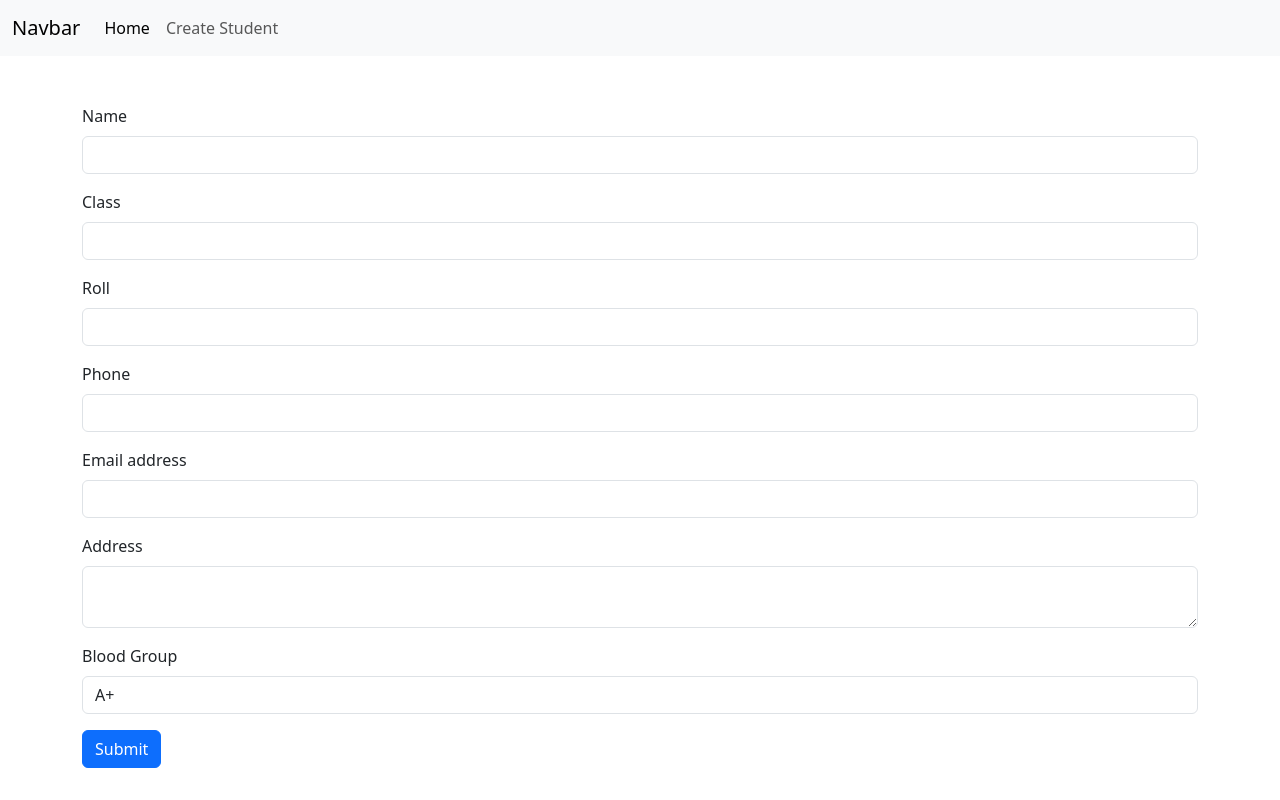
After one commit to Muntasir2762/Batch-17-Class-50, a PHP site: page /create.php in a window 1280 px wide. The commit adds this page. Run offline with PHP 8.4, Linux system fonts and the light colour scheme.

Commit message:
Data insert is done

```diff
--- /dev/null
+++ b/create.php
@@ -0,0 +1,107 @@
+<?php
+    include 'config.php';
+?>
+
+<?php
+
+    if(isset($_POST['submit'])){
+
+        $name = $_POST['name'];
+        $class = $_POST['class'];
+        $roll = $_POST['roll'];
+        $phone = $_POST['phone'];
+        $email = $_POST['email'];
+        $address = $_POST['address'];
+        $blood_group = $_POST['blood_group'];
+
+        $query = "INSERT INTO students (name, class, roll, phone, email, address, blood_group)
+        VALUES ('$name', '$class', '$roll', '$phone', '$email', '$address', '$blood_group')";
+
+        $insertData = mysqli_query($connection, $query);
+
+        if($insertData == true){
+            header('location:index.php');
+        }
+        else{
+            echo "Failed to insert data";
+        }
+    }
+?>
+
+<!DOCTYPE html>
+<html lang="en">
+
+<head>
+    <meta charset="UTF-8">
+    <meta name="viewport" content="width=device-width, initial-scale=1.0">
+    <title>Student Management System</title>
+    <link href="https://cdn.jsdelivr.net/npm/bootstrap@5.3.7/dist/css/bootstrap.min.css" rel="stylesheet" integrity="sha384-LN+7fdVzj6u52u30Kp6M/trliBMCMKTyK833zpbD+pXdCLuTusPj697FH4R/5mcr" crossorigin="anonymous">
+</head>
+
+<body>
+    <nav class="navbar navbar-expand-lg bg-body-tertiary">
+        <div class="container-fluid">
+            <a class="navbar-brand" href="index.php">Navbar</a>
+            <button class="navbar-toggler" type="button" data-bs-toggle="collapse" data-bs-target="#navbarSupportedContent" aria-controls="navbarSupportedContent" aria-expanded="false" aria-label="Toggle navigation">
+                <span class="navbar-toggler-icon"></span>
+            </button>
+            <div class="collapse navbar-collapse" id="navbarSupportedContent">
+                <ul class="navbar-nav me-auto mb-2 mb-lg-0">
+                    <li class="nav-item">
+                        <a class="nav-link active" aria-current="page" href="index.php">Home</a>
+                    </li>
+                    <li class="nav-item">
+                        <a class="nav-link" href="create.php">Create Student</a>
+                    </li>
+                </ul>
+            </div>
+        </div>
+    </nav>
+
+    <div class="container mt-5">
+        <form action="" method="post">
+            <div class="mb-3">
+                <label for="name" class="form-label">Name</label>
+                <input type="text" class="form-control" id="name" name="name" value="" required>
+            </div>
+            <div class="mb-3">
+                <label for="class" class="form-label">Class</label>
+                <input type="text" class="form-control" id="class" name="class" value="" required>
+            </div>
+            <div class="mb-3">
+                <label for="roll" class="form-label">Roll</label>
+                <input type="number" class="form-control" id="roll" name="roll" value="" required>
+            </div>
+            <div class="mb-3">
+                <label for="phone" class="form-label">Phone</label>
+                <input type="number" class="form-control" id="phone" name="phone" value="" required>
+            </div>
+            <div class="mb-3">
+                <label for="email" class="form-label">Email address</label>
+                <input type="email" class="form-control" id="email" name="email" value="" required>
+            </div>
+            <div class="mb-3">
+                <label for="address" class="form-label">Address</label>
+                <textarea name="address" class="form-control" id="address" required></textarea>
+            </div>
+            <div class="mb-3">
+                <label for="blood_group" class="form-label">Blood Group</label>
+                <select name="blood_group" id="blood_group" class="form-control" required>
+                    <option value="A+">A+</option>
+                    <option value="A-">A-</option>
+                    <option value="B+">B+</option>
+                    <option value="B-">B-</option>
+                    <option value="AB+">AB+</option>
+                    <option value="AB-">AB-</option>
+                    <option value="O+">O+</option>
+                    <option value="O-">O-</option>
+                </select>
+            </div>
+            <button type="submit" name="submit" class="btn btn-primary">Submit</button>
+        </form>
+    </div>
+
+    <script src="https://cdn.jsdelivr.net/npm/bootstrap@5.3.7/dist/js/bootstrap.bundle.min.js" integrity="sha384-ndDqU0Gzau9qJ1lfW4pNLlhNTkCfHzAVBReH9diLvGRem5+R9g2FzA8ZGN954O5Q" crossorigin="anonymous"></script>
+</body>
+
+</html>
```
Also changed, not shown: index.php (+6 -1 lines), notes.txt (+10 -0 lines).
